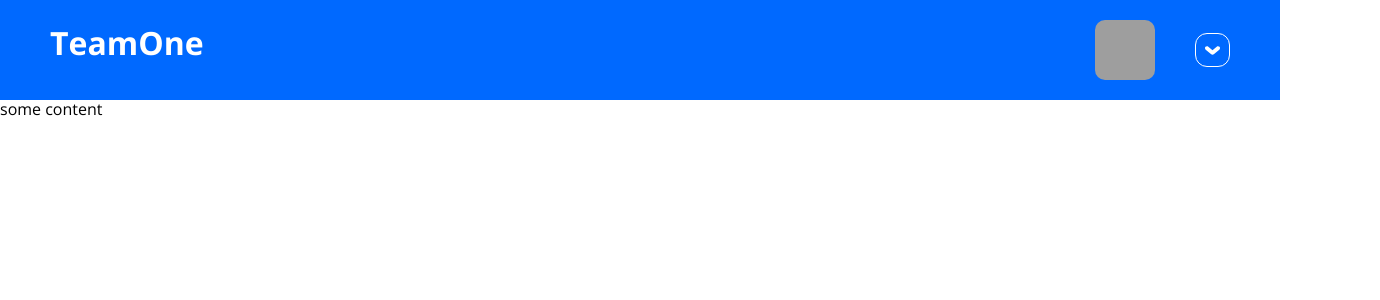
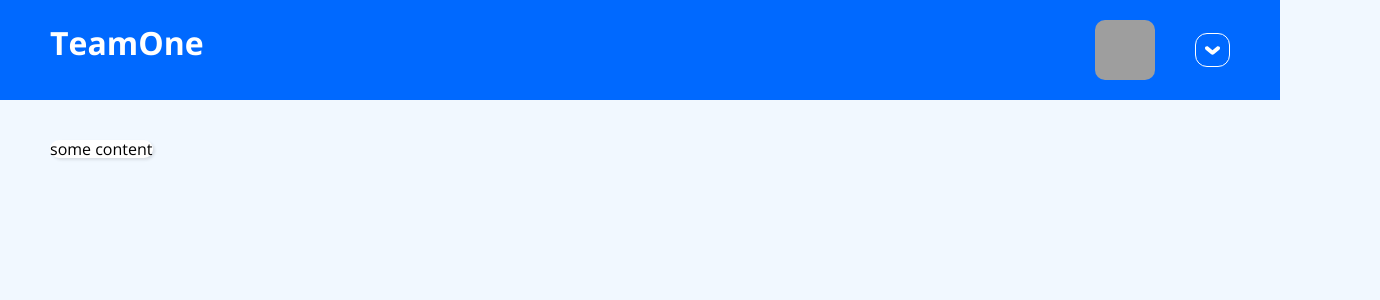
Before and after one commit to nessai1/social-network-team1, a Next.js app: page / in a window 1280 px wide. Shown: the top 300 px of the page, 1380 px wide, since content can reach past the window. Built offline with nearby package versions, Linux system fonts and the light colour scheme; grey boxes are pictures that could not be loaded.

Commit message:
Main: Base. Обертка для всех компонентов

```diff
--- a/pages/_app.tsx
+++ b/pages/_app.tsx
@@ -1,4 +1,4 @@
-import '../src/styles/global.css'
+import '../src/styles/global.scss'
 import MainMenu from "../src/layouts/MainMenu";
 import type { AppProps } from 'next/app'
 
--- /dev/null
+++ b/src/components/main/base/Plato.module.css
@@ -0,0 +1,8 @@
+.plato {
+  background-color: #FFFFFF;
+  border-radius: 12px;
+  display: inline-block;
+  box-shadow: 2px 2px 3px rgba(0, 0, 0, 0.1);
+}
+
+/*# sourceMappingURL=Plato.module.css.map */
--- /dev/null
+++ b/src/components/main/base/Plato.module.scss
@@ -0,0 +1,6 @@
+.plato {
+  background-color: #FFFFFF;
+  border-radius: 12px;
+  display: inline-block;
+  box-shadow: 2px 2px 3px rgba(0, 0, 0, 0.1);
+}
--- /dev/null
+++ b/src/components/main/base/Plato.tsx
@@ -0,0 +1,14 @@
+import {ReactNode} from "react";
+import styles from './Plato.module.scss';
+
+type TProps = {
+    children: ReactNode,
+}
+
+export const Plato = (props : TProps) => {
+    return (
+        <div className={styles.plato}>
+            {props.children}
+        </div>
+    )
+}
--- a/src/components/main/menu/Header.tsx
+++ b/src/components/main/menu/Header.tsx
@@ -15,8 +15,6 @@ export const Header = ({avatarUrl} : TProps) => {
         backgroundImage: 'url('+ avatarUrl +')',
     };
 
-    console.log(arrow);
-
     return (
         <div className={styles.header}>
             <span className={styles.headerLogo}>TeamOne</span>
--- /dev/null
+++ b/src/layouts/MainMenu.module.scss
@@ -0,0 +1,4 @@
+.content {
+  width: 100%;
+   padding: 40px 50px;
+}
--- a/src/layouts/MainMenu.tsx
+++ b/src/layouts/MainMenu.tsx
@@ -1,9 +1,21 @@
+import {ReactNode} from "react";
+
 import {Header} from "../components/main/menu/Header";
-export default function MainMenu(props: any) {
+import styles from "./MainMenu.module.scss";
+import {Plato} from "../components/main/base/Plato";
+
+type TProps = {
+    children: ReactNode,
+}
+
+
+export default function MainMenu(props: TProps) {
     return (
         <>
             <Header avatarUrl='https://c1.35photo.pro/photos_col/r2/376/1883602_500r.jpg'></Header>
-            {props.children}
+            <div className={styles.content}>
+                <Plato>{props.children}</Plato>
+            </div>
         </>
     );
 }
--- a/src/styles/global.css
+++ b/src/styles/global.css
@@ -340,6 +340,7 @@ template {
 
 body {
   font-family: "Open Sans", sans-serif;
+  background-color: #F1F8FF;
 }
 
 /*# sourceMappingURL=global.css.map */
--- a/src/styles/global.scss
+++ b/src/styles/global.scss
@@ -352,4 +352,5 @@ template {
 
 body {
   font-family: 'Open Sans', sans-serif;
+  background-color: #F1F8FF;
 }
```
Also changed, not shown: 2 other files (tests, documents, lock files or other folders).
